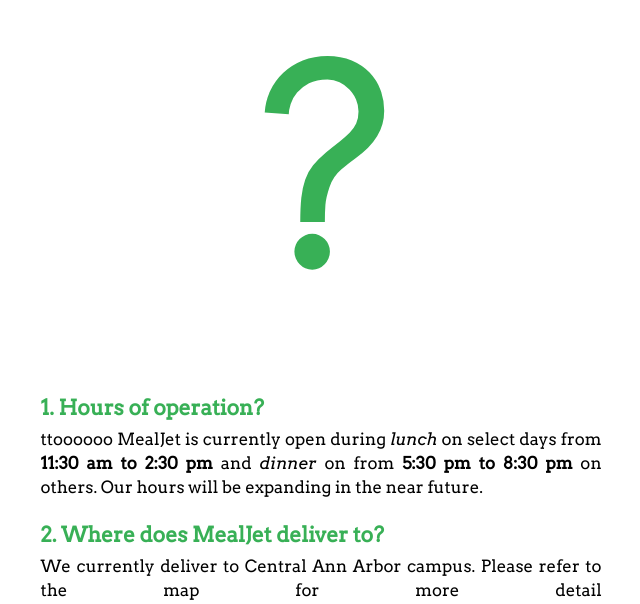
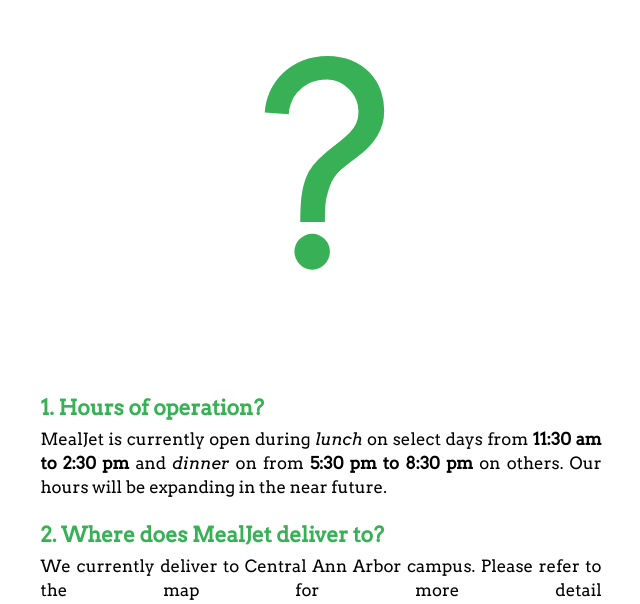
Before and after one commit to derekwu/MHacks-2014, a Django app: page /faq/ in a window 1280 px wide. Shown: the part 162-766 px from the top of the page, without its empty margins (319-959 px from the left). Run offline with Django 3.2, Linux system fonts and the light colour scheme; some libraries are stand-ins or nearby versions.

Commit message:
fixed faq page

```diff
--- a/mealjet/apps/core/templates/core/faq.html
+++ b/mealjet/apps/core/templates/core/faq.html
@@ -22,7 +22,7 @@
 
         <dt>1. Hours of operation?</dt>
         <dd>
-        ttoooooo  MealJet is currently open during <i>lunch</i> on select days from <strong>11:30 am to 2:30 pm</strong> and <i>dinner</i> on from  <strong>5:30 pm to 8:30 pm</strong> on others. Our hours will be expanding in the near future.
+        MealJet is currently open during <i>lunch</i> on select days from <strong>11:30 am to 2:30 pm</strong> and <i>dinner</i> on from  <strong>5:30 pm to 8:30 pm</strong> on others. Our hours will be expanding in the near future.
         </dd>
         <dt>2. Where does MealJet deliver to?</dt>
         <dd>
```
